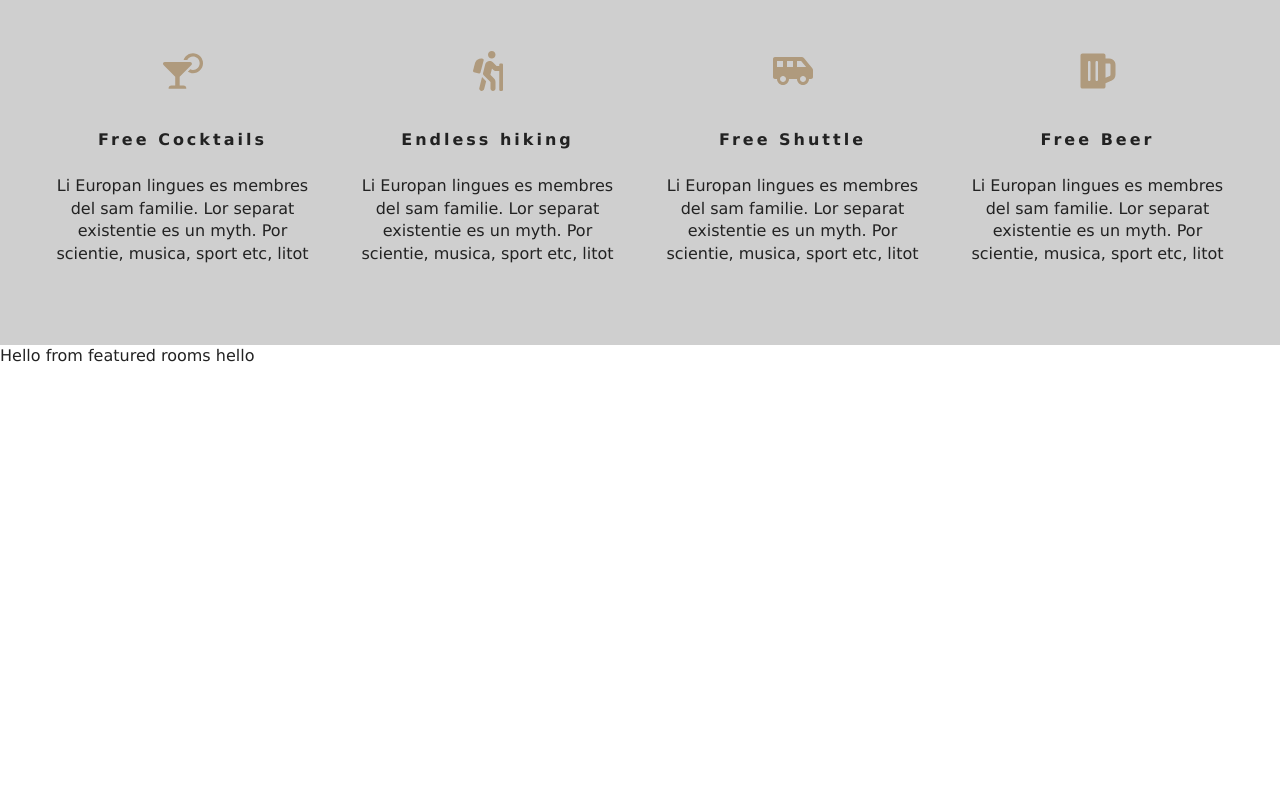
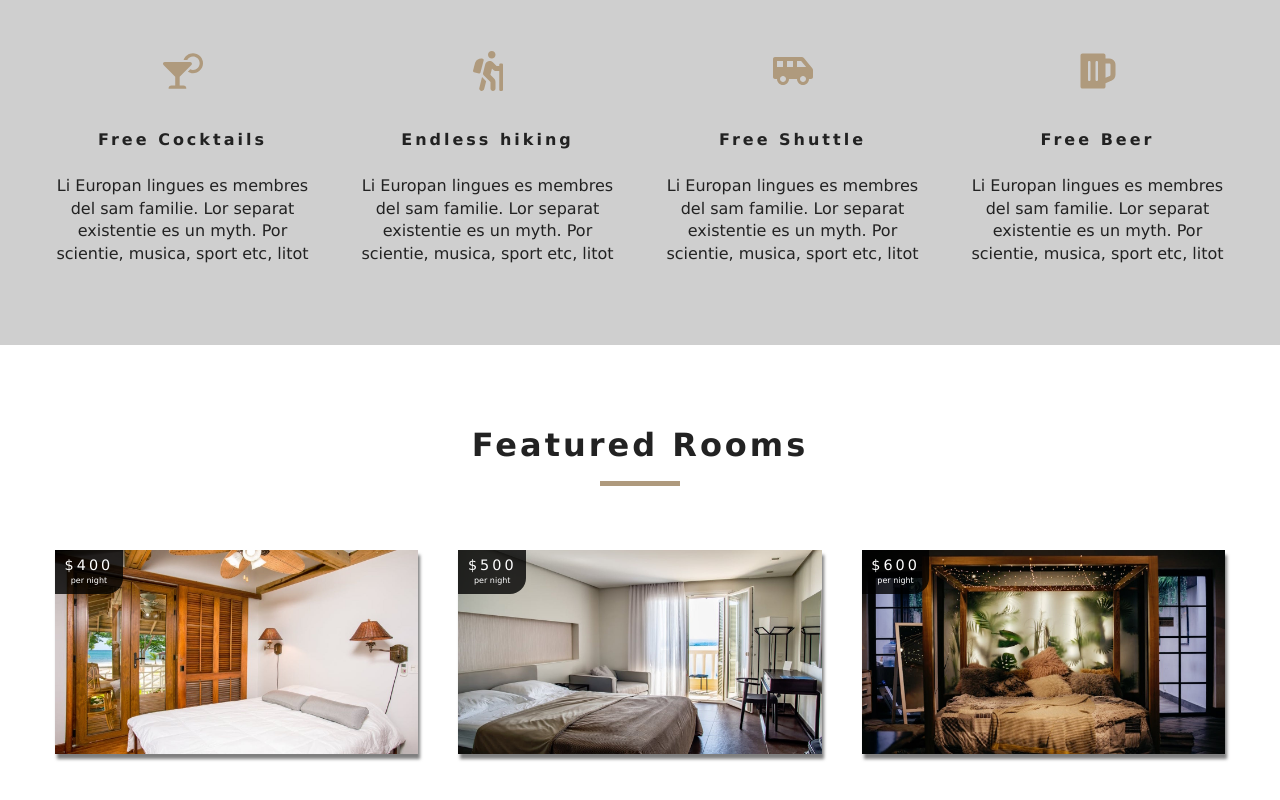
Before and after one commit to shahzaibg786/roombooking, a React (Create React App) app: page / in a window 1280 px wide. Shown: the part 956-1756 px from the top of the page. Before the commit the page ends 1323 px from the top, so only its background shows below. Built offline with nearby package versions, Linux system fonts and the light colour scheme.

Commit message:
Featured room component
in this deployment, featured is constructed.

```diff
--- a/src/components/FeaturedRoom.js
+++ b/src/components/FeaturedRoom.js
@@ -1,17 +1,29 @@
 import React, { Component } from 'react'
 import { RoomContext } from '../context'
+import Loading from './Loading';
+import Room from './Room'
+import Title from './Title'
+
+
+
 export default class FeaturedRoom extends Component {
 
     static contextType = RoomContext
 
 
     render() {
-            const value = this.context
-            console.log(value);
+            let {loading, featuredRooms: rooms} = this.context
+            rooms = rooms.map(room =>{
+                return <Room key = {room.id} room={room} />
+            })
         return (
-            <div>
-                Hello from featured rooms {value}
-            </div>
+            <section className ="featured-rooms" >
+                <Title title="featured rooms"/>
+                <div className = "featured-rooms-center">
+                    {loading ? <Loading /> : rooms}
+                </div>
+
+            </section>
         )
     }
 }
--- /dev/null
+++ b/src/components/Loading.js
@@ -0,0 +1,11 @@
+import React from 'react'
+import loadingGif from '../images/gif/loading-arrow.gif'
+
+export default function Loading() {
+    return (
+        <div className="loading">
+            <h4>rooms data loading </h4>
+            <img src={loadingGif} alt="" />
+        </div>
+    )
+}
--- /dev/null
+++ b/src/components/Room.js
@@ -0,0 +1,19 @@
+import React from 'react'
+import { Link } from 'react-router-dom'
+import defaultImg from '../images/room-1.jpeg'
+
+export default function Room({room}) {
+    const {name,slug,images,price} = room
+    // console.log(room)
+    return (
+        <article className="room">
+            <div className="img-container">
+                <img src={images[0] || defaultImg} alt="" />
+                <div className="price-top">
+                    <h6>${price}</h6>
+                    <p>per night</p>
+                </div>
+            </div>
+        </article>
+    )
+}
--- a/src/context.js
+++ b/src/context.js
@@ -1,17 +1,43 @@
-import React, { Component } from 'react'
-
+import React, { Component } from "react";
+import items from "./data";
 const RoomContext = React.createContext();
 
 class RoomProvider extends Component {
-    state={
+  state = {
+    rooms: [],
+    sortedRooms: [],
+    featuredRooms: [],
+    loading: true,
+  };
+  // getdata
 
+  componentDidMount() {
+    let rooms = this.formatData(items);
+    let featuredRooms = rooms.filter((room) => room.featured === true);
+    this.setState({
+      rooms,
+      featuredRooms,
+      sortedRooms: rooms,
+      loading: false,
+    });
   }
+
+  formatData(items) {
+    let tempItems = items.map((item) => {
+      let id = item.sys.id;
+      let images = item.fields.images.map((image) => image.fields.file.url);
+      let room = { ...item.fields, images, id };
+      return room;
+    });
+    return tempItems;
+  }
+
   render() {
     return (
-            <RoomContext.Provider value={'hello'}>
+      <RoomContext.Provider value={{...this.state}}>
         {this.props.children}
       </RoomContext.Provider>
-        )
+    );
   }
 }
 
@@ -19,4 +45,4 @@
 
 const RoomConsumer = RoomContext.Consumer;
 
-export{RoomProvider, RoomConsumer,RoomContext}
+export { RoomProvider, RoomConsumer, RoomContext };
```
Lines whose indentation alone changed are shown as unchanged.
